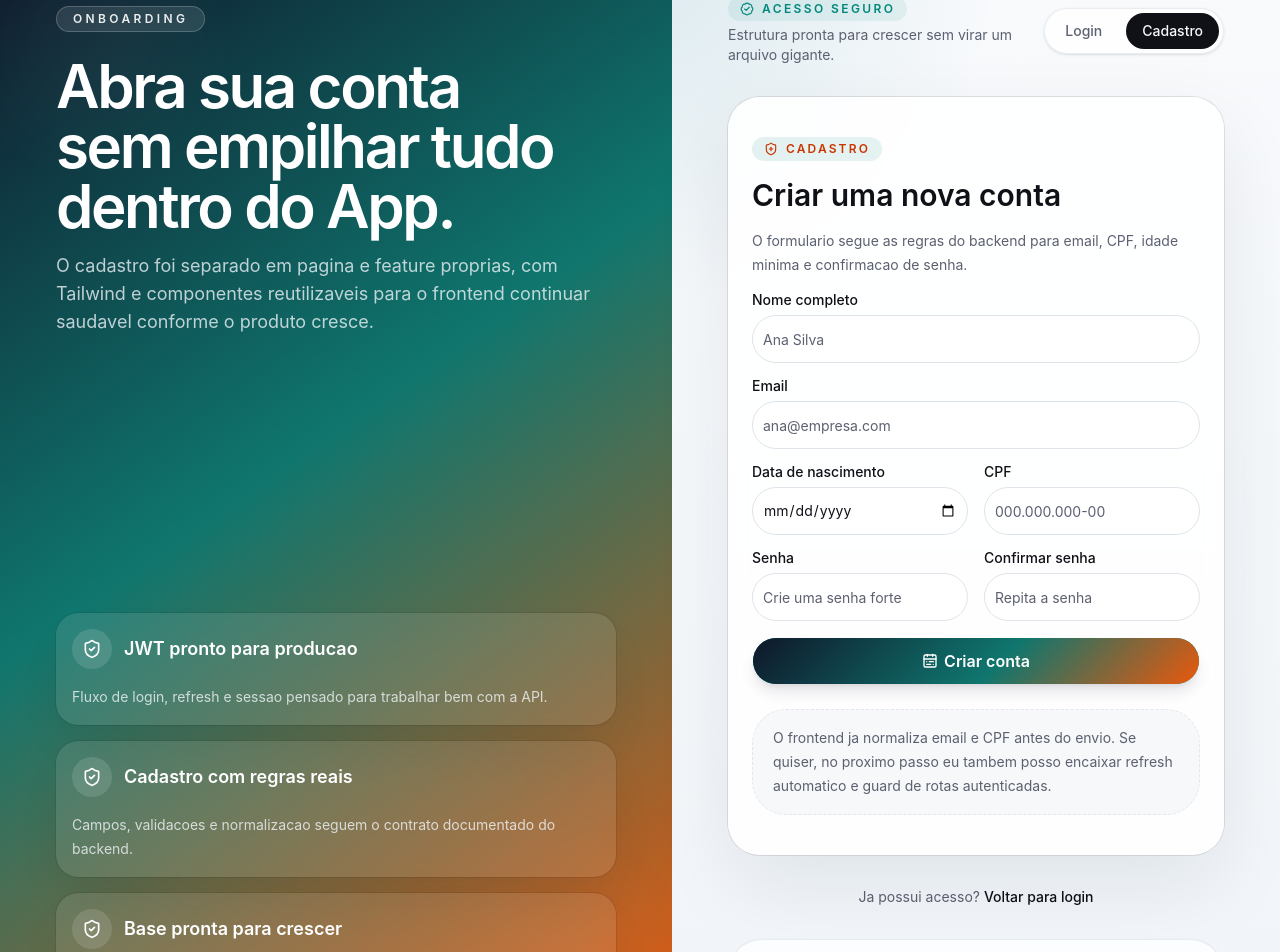
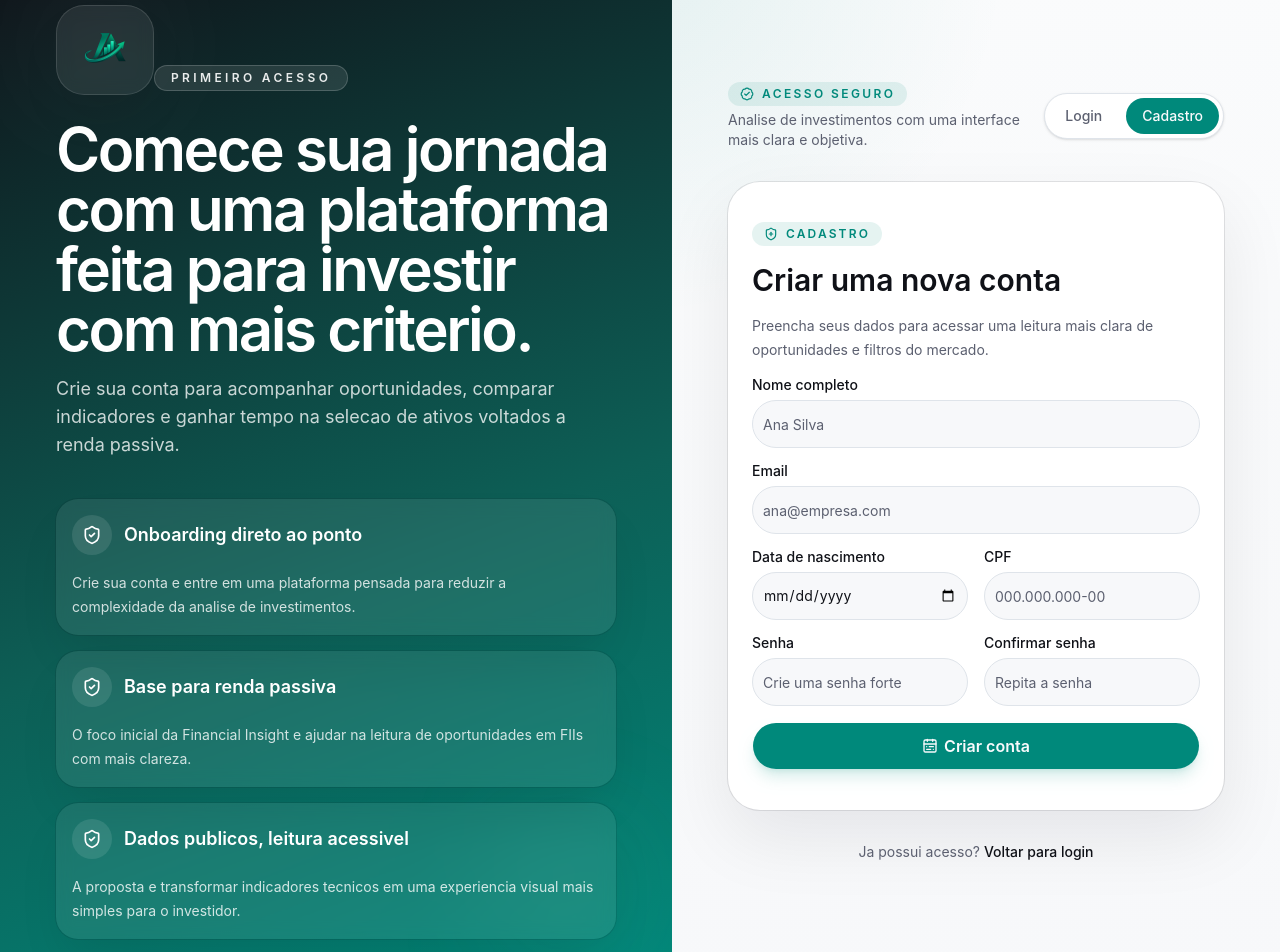
Before and after one commit to JCZerf/financial_insight_web, a React (Vite) app: page /cadastro in a window 1280 px wide. Shown: the part 51-1003 px from the top of the page. Built offline with nearby package versions, Linux system fonts and the light colour scheme.

Commit message:
feat: add context documentation, logo asset, and enhance authentication pages with visual improvements and highlights

```diff
--- a/src/components/layout/auth-shell.jsx
+++ b/src/components/layout/auth-shell.jsx
@@ -1,4 +1,4 @@
-import { ArrowRight, BadgeCheck, ShieldCheck } from 'lucide-react'
+import { BadgeCheck, ShieldCheck } from 'lucide-react'
 import { Link } from 'react-router-dom'
 
 import { Card, CardContent, CardHeader, CardTitle } from '@/components/ui/card'
@@ -23,17 +23,30 @@ export function AuthShell({
   title,
   description,
   currentView,
+  logoSrc,
+  logoAlt = '',
+  heroHighlights = highlights,
   children,
 }) {
   return (
-    <main className="grid min-h-screen bg-[radial-gradient(circle_at_top,rgba(14,116,144,0.12),transparent_28%),linear-gradient(180deg,#f8fafc_0%,#f1f5f9_100%)] lg:grid-cols-[1.05fr_0.95fr]">
-      <section className="relative overflow-hidden bg-[linear-gradient(145deg,#0f172a_0%,#0f766e_45%,#ea580c_100%)] px-6 py-10 text-white sm:px-10 lg:px-14 lg:py-14">
-        <div className="absolute left-10 top-10 h-28 w-28 rounded-full bg-white/10 blur-3xl" />
-        <div className="absolute bottom-10 right-10 h-32 w-32 rounded-full bg-orange-200/10 blur-3xl" />
+    <main className="grid min-h-screen bg-[radial-gradient(circle_at_top,rgba(0,137,123,0.09),transparent_30%),linear-gradient(180deg,#fafbfc_0%,#f7f8fa_100%)] lg:grid-cols-[1.05fr_0.95fr]">
+      <section className="relative overflow-hidden bg-[linear-gradient(160deg,#0f1117_0%,#0d5f56_58%,#00897b_100%)] px-6 py-10 text-white sm:px-10 lg:px-14 lg:py-14">
+        <div className="absolute left-10 top-10 h-28 w-28 rounded-full bg-white/8 blur-3xl" />
+        <div className="absolute bottom-10 right-10 h-32 w-32 rounded-full bg-emerald-200/10 blur-3xl" />
 
         <div className="relative flex h-full flex-col justify-between gap-10">
           <div className="space-y-6">
-            <span className="inline-flex w-fit items-center rounded-full border border-white/20 bg-white/10 px-4 py-1 text-xs font-semibold tracking-[0.28em] uppercase text-white/90">
+            {logoSrc ? (
+              <div className="inline-flex w-fit items-center rounded-[1.75rem] border border-white/12 bg-white/8 px-4 py-3 shadow-2xl shadow-black/10 backdrop-blur">
+                <img
+                  src={logoSrc}
+                  alt={logoAlt}
+                  className="h-14 w-auto sm:h-16"
+                />
+              </div>
+            ) : null}
+
+            <span className="inline-flex w-fit items-center rounded-full border border-white/18 bg-white/10 px-4 py-1 text-xs font-semibold tracking-[0.28em] uppercase text-white/90">
               {eyebrow}
             </span>
 
@@ -41,21 +54,21 @@ export function AuthShell({
               <h1 className="text-4xl leading-none font-semibold text-balance sm:text-5xl lg:text-6xl">
                 {title}
               </h1>
-              <p className="max-w-xl text-base leading-7 text-slate-100/78 sm:text-lg">
+              <p className="max-w-xl text-base leading-7 text-white/78 sm:text-lg">
                 {description}
               </p>
             </div>
           </div>
 
           <div className="grid gap-4">
-            {highlights.map((item) => (
+            {heroHighlights.map((item) => (
               <Card
                 key={item.title}
-                className="border-white/12 bg-white/10 text-white shadow-2xl shadow-slate-950/10 backdrop-blur"
+                className="border-white/10 bg-white/8 text-white shadow-2xl shadow-black/10 backdrop-blur"
               >
                 <CardHeader className="space-y-3">
                   <div className="flex items-center gap-3">
-                    <span className="inline-flex size-10 items-center justify-center rounded-2xl bg-white/12">
+                    <span className="inline-flex size-10 items-center justify-center rounded-2xl bg-white/10">
                       <ShieldCheck className="size-5" />
                     </span>
                     <CardTitle className="text-lg font-semibold text-white">
@@ -64,7 +77,7 @@ export function AuthShell({
                   </div>
                 </CardHeader>
                 <CardContent>
-                  <p className="text-sm leading-6 text-slate-100/80">
+                  <p className="text-sm leading-6 text-white/80">
                     {item.description}
                   </p>
                 </CardContent>
@@ -78,21 +91,21 @@ export function AuthShell({
         <div className="mx-auto flex min-h-full w-full max-w-xl flex-col justify-center gap-8">
           <div className="flex items-center justify-between gap-4">
             <div className="space-y-1">
-              <span className="inline-flex items-center gap-2 rounded-full bg-primary/8 px-3 py-1 text-xs font-semibold tracking-[0.2em] uppercase text-primary">
+              <span className="inline-flex items-center gap-2 rounded-full bg-primary/10 px-3 py-1 text-xs font-semibold tracking-[0.2em] uppercase text-primary">
                 <BadgeCheck className="size-3.5" />
                 Acesso seguro
               </span>
               <p className="text-sm text-muted-foreground">
-                Estrutura pronta para crescer sem virar um arquivo gigante.
+                Analise de investimentos com uma interface mais clara e objetiva.
               </p>
             </div>
 
-            <nav className="hidden items-center gap-2 rounded-full border border-border/70 bg-white/80 p-1 shadow-sm backdrop-blur sm:flex">
+            <nav className="hidden items-center gap-2 rounded-full border border-border bg-white p-1 shadow-sm sm:flex">
               <Link
                 to="/login"
                 className={`rounded-full px-4 py-2 text-sm font-medium transition ${
                   currentView === 'login'
-                    ? 'bg-foreground text-background'
+                    ? 'bg-primary text-primary-foreground'
                     : 'text-muted-foreground hover:text-foreground'
                 }`}
               >
@@ -102,7 +115,7 @@ export function AuthShell({
                 to="/cadastro"
                 className={`rounded-full px-4 py-2 text-sm font-medium transition ${
                   currentView === 'register'
-                    ? 'bg-foreground text-background'
+                    ? 'bg-primary text-primary-foreground'
                     : 'text-muted-foreground hover:text-foreground'
                 }`}
               >
@@ -112,18 +125,6 @@ export function AuthShell({
           </div>
 
           {children}
-
-          <div className="flex items-center justify-between gap-3 rounded-3xl border border-border/70 bg-white/75 px-5 py-4 shadow-sm backdrop-blur">
-            <div>
-              <p className="text-sm font-medium text-foreground">
-                API de autenticacao documentada
-              </p>
-              <p className="text-sm text-muted-foreground">
-                Login com JWT, refresh rotativo e consulta de `/users/me/`.
-              </p>
-            </div>
-            <ArrowRight className="hidden size-5 text-muted-foreground sm:block" />
-          </div>
         </div>
       </section>
     </main>
--- a/src/features/auth/components/register-form.jsx
+++ b/src/features/auth/components/register-form.jsx
@@ -87,9 +87,9 @@ export function RegisterForm() {
   }
 
   return (
-    <Card className="rounded-[2rem] border-border/70 bg-white/88 shadow-[0_30px_80px_rgba(15,23,42,0.08)] backdrop-blur">
+    <Card className="rounded-[2rem] border-border bg-card shadow-[0_28px_70px_rgba(15,17,23,0.08)]">
       <CardHeader className="space-y-3 px-6 pt-6">
-        <span className="inline-flex w-fit items-center gap-2 rounded-full bg-accent/10 px-3 py-1 text-xs font-semibold tracking-[0.18em] uppercase text-orange-700">
+        <span className="inline-flex w-fit items-center gap-2 rounded-full bg-primary/10 px-3 py-1 text-xs font-semibold tracking-[0.18em] uppercase text-primary">
           <ShieldPlus className="size-3.5" />
           Cadastro
         </span>
@@ -97,8 +97,8 @@ export function RegisterForm() {
           Criar uma nova conta
         </CardTitle>
         <CardDescription className="text-sm leading-6 text-muted-foreground">
-          O formulario segue as regras do backend para email, CPF, idade minima
-          e confirmacao de senha.
+          Preencha seus dados para acessar uma leitura mais clara de
+          oportunidades e filtros do mercado.
         </CardDescription>
       </CardHeader>
 
@@ -114,7 +114,7 @@ export function RegisterForm() {
                 onChange={handleChange}
                 placeholder="Ana Silva"
                 autoComplete="name"
-                className="h-12 rounded-2xl bg-white"
+                className="h-12 rounded-2xl border-border bg-background"
                 required
               />
             </div>
@@ -129,7 +129,7 @@ export function RegisterForm() {
                 onChange={handleChange}
                 placeholder="ana@empresa.com"
                 autoComplete="email"
-                className="h-12 rounded-2xl bg-white"
+                className="h-12 rounded-2xl border-border bg-background"
                 required
               />
             </div>
@@ -143,7 +143,7 @@ export function RegisterForm() {
                 value={form.birthDate}
                 onChange={handleChange}
                 autoComplete="bday"
-                className="h-12 rounded-2xl bg-white"
+                className="h-12 rounded-2xl border-border bg-background"
                 required
               />
             </div>
@@ -157,7 +157,7 @@ export function RegisterForm() {
                 onChange={handleChange}
                 placeholder="000.000.000-00"
                 inputMode="numeric"
-                className="h-12 rounded-2xl bg-white"
+                className="h-12 rounded-2xl border-border bg-background"
                 required
               />
             </div>
@@ -172,7 +172,7 @@ export function RegisterForm() {
                 onChange={handleChange}
                 placeholder="Crie uma senha forte"
                 autoComplete="new-password"
-                className="h-12 rounded-2xl bg-white"
+                className="h-12 rounded-2xl border-border bg-background"
                 required
               />
             </div>
@@ -187,7 +187,7 @@ export function RegisterForm() {
                 onChange={handleChange}
                 placeholder="Repita a senha"
                 autoComplete="new-password"
-                className="h-12 rounded-2xl bg-white"
+                className="h-12 rounded-2xl border-border bg-background"
                 required
               />
             </div>
@@ -211,19 +211,13 @@ export function RegisterForm() {
           <Button
             type="submit"
             size="lg"
-            className="h-12 w-full rounded-2xl bg-[linear-gradient(135deg,#0f172a_0%,#0f766e_55%,#ea580c_100%)] text-base font-semibold text-white shadow-lg shadow-slate-900/10 hover:opacity-95"
+            className="h-12 w-full rounded-2xl bg-primary text-base font-semibold text-primary-foreground shadow-lg shadow-primary/15 hover:bg-primary/90"
             disabled={isSubmitting}
           >
             <CalendarRange className="size-4" />
             {isSubmitting ? 'Criando conta...' : 'Criar conta'}
           </Button>
         </form>
-
-        <div className="rounded-3xl border border-dashed border-border/80 bg-muted/60 px-5 py-4 text-sm leading-6 text-muted-foreground">
-          O frontend ja normaliza email e CPF antes do envio. Se quiser, no
-          proximo passo eu tambem posso encaixar refresh automatico e guard de
-          rotas autenticadas.
-        </div>
       </CardContent>
     </Card>
   )
--- a/src/pages/register/register-page.jsx
+++ b/src/pages/register/register-page.jsx
@@ -1,15 +1,34 @@
 import { Link } from 'react-router-dom'
 
 import { AuthShell } from '@/components/layout/auth-shell'
+import financialInsightLogo from '@/assets/financial_insight_logo.png'
 import { RegisterForm } from '@/features/auth/components/register-form'
+
+const registerHighlights = [
+  {
+    title: 'Onboarding direto ao ponto',
+    description: 'Crie sua conta e entre em uma plataforma pensada para reduzir a complexidade da analise de investimentos.',
+  },
+  {
+    title: 'Base para renda passiva',
+    description: 'O foco inicial da Financial Insight e ajudar na leitura de oportunidades em FIIs com mais clareza.',
+  },
+  {
+    title: 'Dados publicos, leitura acessivel',
+    description: 'A proposta e transformar indicadores tecnicos em uma experiencia visual mais simples para o investidor.',
+  },
+]
 
 export function RegisterPage() {
   return (
     <AuthShell
-      eyebrow="Onboarding"
-      title="Abra sua conta sem empilhar tudo dentro do App."
-      description="O cadastro foi separado em pagina e feature proprias, com Tailwind e componentes reutilizaveis para o frontend continuar saudavel conforme o produto cresce."
+      eyebrow="Primeiro acesso"
+      title="Comece sua jornada com uma plataforma feita para investir com mais criterio."
+      description="Crie sua conta para acompanhar oportunidades, comparar indicadores e ganhar tempo na selecao de ativos voltados a renda passiva."
       currentView="register"
+      logoSrc={financialInsightLogo}
+      logoAlt="Logo Financial Insight"
+      heroHighlights={registerHighlights}
     >
       <RegisterForm />
 
```
Also changed, not shown: src/features/auth/components/login-form.jsx (+7 -42 lines), src/pages/login/login-page.jsx (+21 -2 lines), src/assets/financial_insight_logo.png (added), 1 other file (tests, documents, lock files or other folders).
